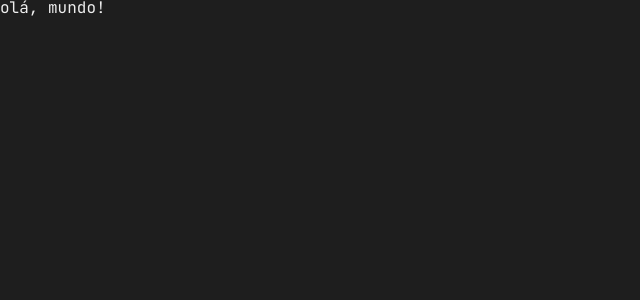
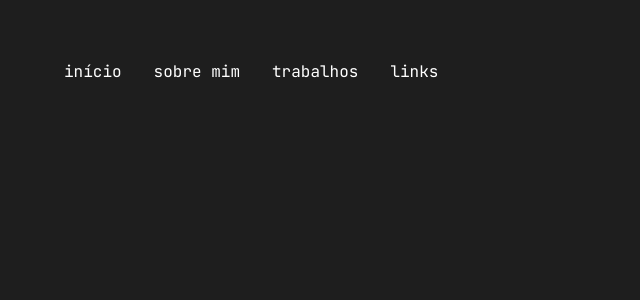
Before and after one commit to marcelloventurini/portfolio, a React (Vite) app: page / in a window 1280 px wide. Shown: the top 300 px of the page, without its empty margins (0-640 px from the left). Built offline with nearby package versions, Linux system fonts and the light colour scheme.

Commit message:
feat: create Header component

```diff
--- a/src/App.tsx
+++ b/src/App.tsx
@@ -1,9 +1,10 @@
+import Header from 'components/Header/Header'
 import './App.css'
 
 function App() {
   return (
     <>
-      <h1>olá, mundo!</h1>
+      <Header />
     </>
   )
 }
--- /dev/null
+++ b/src/components/Header/Header.module.scss
@@ -0,0 +1,14 @@
+@import '../../styles/variables';
+
+.header {
+  margin: $margin-m;
+
+  &__nav {
+    display: flex;
+    gap: $margin-s;
+
+    a {
+      color: $font-color-link;
+    }
+  }
+}
--- /dev/null
+++ b/src/components/Header/Header.tsx
@@ -0,0 +1,16 @@
+import styles from './Header.module.scss'
+
+const Header = () => {
+  return (
+    <header className={styles.header}>
+      <nav className={styles.header__nav}>
+        <a href="#">início</a>
+        <a href="#">sobre mim</a>
+        <a href="#">trabalhos</a>
+        <a href="#">links</a>
+      </nav>
+    </header>
+  )
+}
+
+export default Header
--- a/src/index.scss
+++ b/src/index.scss
@@ -6,3 +6,7 @@
   background-color: $background-color;
   color: $font-color-text;
 }
+
+a {
+  text-decoration: none;
+}
```
